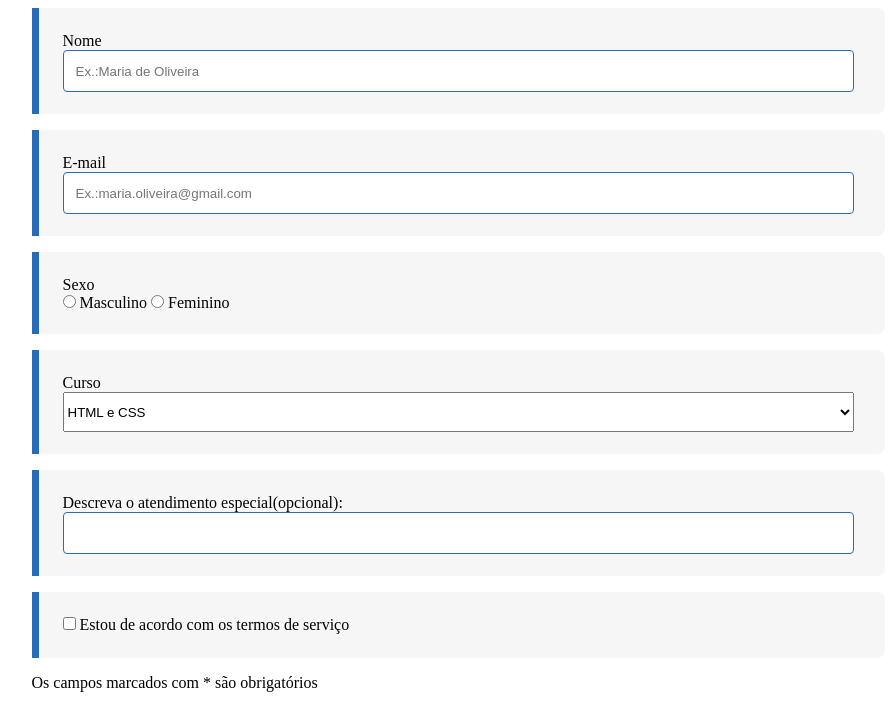
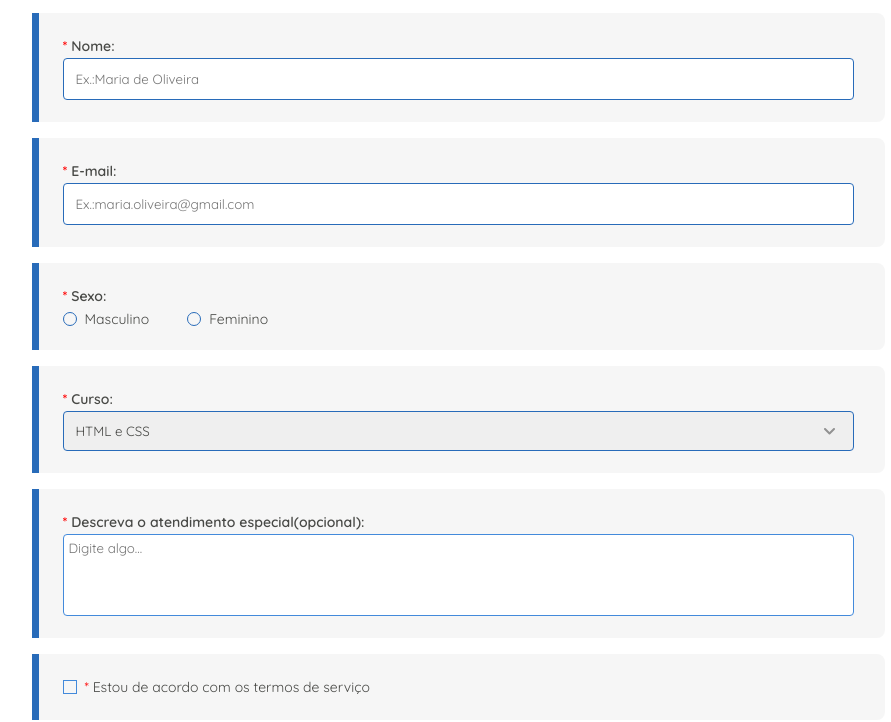
Before and after one commit to RalfHunter/formulario, a website built with Vite: page index.html in a window 1280 px wide. Shown: the part 149-871 px from the top of the page, without its empty margins (182-1073 px from the left). Built offline with nearby package versions, Linux system fonts and the light colour scheme.

Commit message:
Tema claro pronto

```diff
--- a/index.html
+++ b/index.html
@@ -3,6 +3,9 @@
   <head>
     <meta charset="UTF-8" />
     <link rel="icon" type="image/svg+xml" href="/vite.svg" />
+    <link rel="preconnect" href="https://fonts.googleapis.com">
+<link rel="preconnect" href="https://fonts.gstatic.com" crossorigin>
+<link href="https://fonts.googleapis.com/css2?family=Montserrat:ital,wght@0,100..900;1,100..900&family=Quicksand:wght@300..700&family=Roboto+Mono:ital,wght@0,100..700;1,100..700&display=swap" rel="stylesheet">
     <meta name="viewport" content="width=device-width, initial-scale=1.0" />
     <title>Vite + TS</title>
   </head>
@@ -14,35 +17,37 @@
         <p>Prazo para responder: <strong>05/05/2025</strong></p>
       </div>
       <div class="dados">
-        <label for="nome">Nome</label>
+        <label for="nome">Nome:</label>
         <input type="text" id="nome" placeholder="Ex.:Maria de Oliveira">
       </div>
       <div class="dados">
-        <label for="email">E-mail</label>
+        <label for="email">E-mail:</label>
         <input type="email" placeholder="Ex.:maria.oliveira@gmail.com">
       </div>
       <div class="dados">
-        <label for="sexo">Sexo</label>
-        <input type="radio" name="sexo" id="sexo_masculino">
-        <label for="sexo_masculino">Masculino</label>
-        <input type="radio" name="sexo" id="sexo_feminino">
-        <label for="sexo_feminino">Feminino</label>
+        <label for="sexo">Sexo:</label>
+        <div>
+          <input type="radio" name="sexo" id="sexo_masculino">
+          <label for="sexo_masculino">Masculino</label>
+          <input type="radio" name="sexo" id="sexo_feminino">
+          <label for="sexo_feminino">Feminino</label>
+        </div>
       </div>
       <div class="dados">
-        <label for="curso">Curso</label>
+        <label for="curso">Curso:</label>
         <select name="" id="">
           <option value="">HTML e CSS</option>
         </select>
       </div>
       <div class="dados">
         <label for="observacao">Descreva o atendimento especial(opcional):</label>
-        <input type="text">
+        <textarea name="" id="observacao" placeholder="Digite algo..."></textarea>
       </div>
       <div class="dados">
         <input type="checkbox" id="checkbox">
         <label for="checkbox">Estou de acordo com os termos de serviço</label>
       </div>
-      <div>Os campos marcados com * são obrigatórios</div>
+      <div>Os campos marcados com <span class="asteristico">*</span> são obrigatórios</div>
       <div id="botao">
         <input type="submit" value="Realizar inscrição">
       </div>
--- a/src/style.css
+++ b/src/style.css
@@ -1,6 +1,8 @@
 * {
   padding: 0;
   margin: 0;
+  font-family: "Quicksand", sans-serif;
+  color: #484946;
 }
 
 #app {
@@ -32,13 +34,50 @@ form {
   display: flex;
   justify-content: space-between;
 }
-.dados input {
+.dados input, .dados select{
   border: 1px solid #286BB9;
   border-radius: 4px;
 }
-.dados input:not([type='radio']){
+.dados:nth-child(4) > label {
+  margin-bottom: 2px;
+}
+.dados div input[type='radio']{
+  appearance: none;
+  height: 14px;
+  width: 14px;
+  border-radius: 50%;
+}
+.dados div input[type='radio']:checked{
+  appearance: auto;
+  transform: scale(1.05);
+}
+
+
+.dados > label::before{
+  content: '* ';
+  color: red;
+}
+
+.dados {
+  font-size: 14px
+}
+.dados > label:nth-child(1){
+  font-weight: 600;
+
+}
+
+.dados input:not([type='radio']), .dados select{
   padding-left: 12px;
 }
+.dados select {
+  appearance: none;
+  background-image: url("../public/seta.svg");
+  background-repeat: no-repeat;
+  background-position: right 18px center; /* Ajusta a posição */
+  padding-right: 30px;
+}
+
+
 .dados:not(:nth-child(7)) {
   display: flex;
   flex-direction: column;
@@ -47,6 +86,7 @@ form {
   padding-left: 24px;
   padding-right: 31px;
   border-left: 7px solid #286BB9;
+  gap: 3px;
 }
 .dados:nth-child(7) {
   display: flex;
@@ -57,13 +97,32 @@ form {
   border-left: 7px solid #286BB9;
 }
 
-.dados:nth-child(7),.dados:nth-child(4) {
-  display: inline;
+.dados:nth-child(7){
+  display: flex;
+  flex-direction: row;
+  align-items: center;
+  gap: 8px;
+}
+.dados:nth-child(4) div label:nth-child(2){
+ margin-right: 30px;
+}
+.dados:nth-child(4) div {
+  display: flex;
+  align-items: center;
+  gap: 8px;
 }
 
 .dados input[type='text'], .dados select, .dados input[type='email'] {
   height: 40px;
+  outline: none;
+  font-weight: 600;
 }
+.dados input[type='text']::placeholder, .dados select, .dados input[type='email']::placeholder {
+  height: 40px;
+  outline: none;
+  font-weight: normal;
+}
+
 
 .dados:nth-child(4) label:nth-child(1) {
   display:block;
@@ -71,6 +130,41 @@ form {
 .dados > input[type='text'] {
   width: 777px;
 }
+.dados:nth-child(6) input{
+  height: 70px;
+}
+
+.dados input[type='checkbox'] {
+  appearance: none;
+  height: 14px;
+  width: 14px;
+  border-radius: 0px;
+  border: 1.5px solid #438adb;
+}
+.dados input[type='checkbox']:checked{
+  appearance: auto;
+  transform: scale(1.15);
+
+}
+form .dados:nth-child(6) textarea:nth-child(2)::placeholder{
+  font-weight: normal;
+}
+form .dados:nth-child(6) textarea:nth-child(2){
+  border: 1px solid #438adb;
+  border-radius: 4px;
+  resize: none;
+  outline: none;
+  height: 70px;
+  padding: 5px;
+  font-weight: 600;
+
+}
+
+
+.asteristico {
+  color: red;
+}
+
 #botao > *{
   background-color: #286BB9;
   padding: 13px 30px 13px 30px;
@@ -81,7 +175,9 @@ form {
 }
 #botao input:hover{
   cursor: pointer;
+  filter:brightness(1.2);
 }
 #botao input:focus{
   background-color: #438adb;
+  filter:brightness(0.8);
 }
```
Also changed, not shown: public/seta.svg (added).
